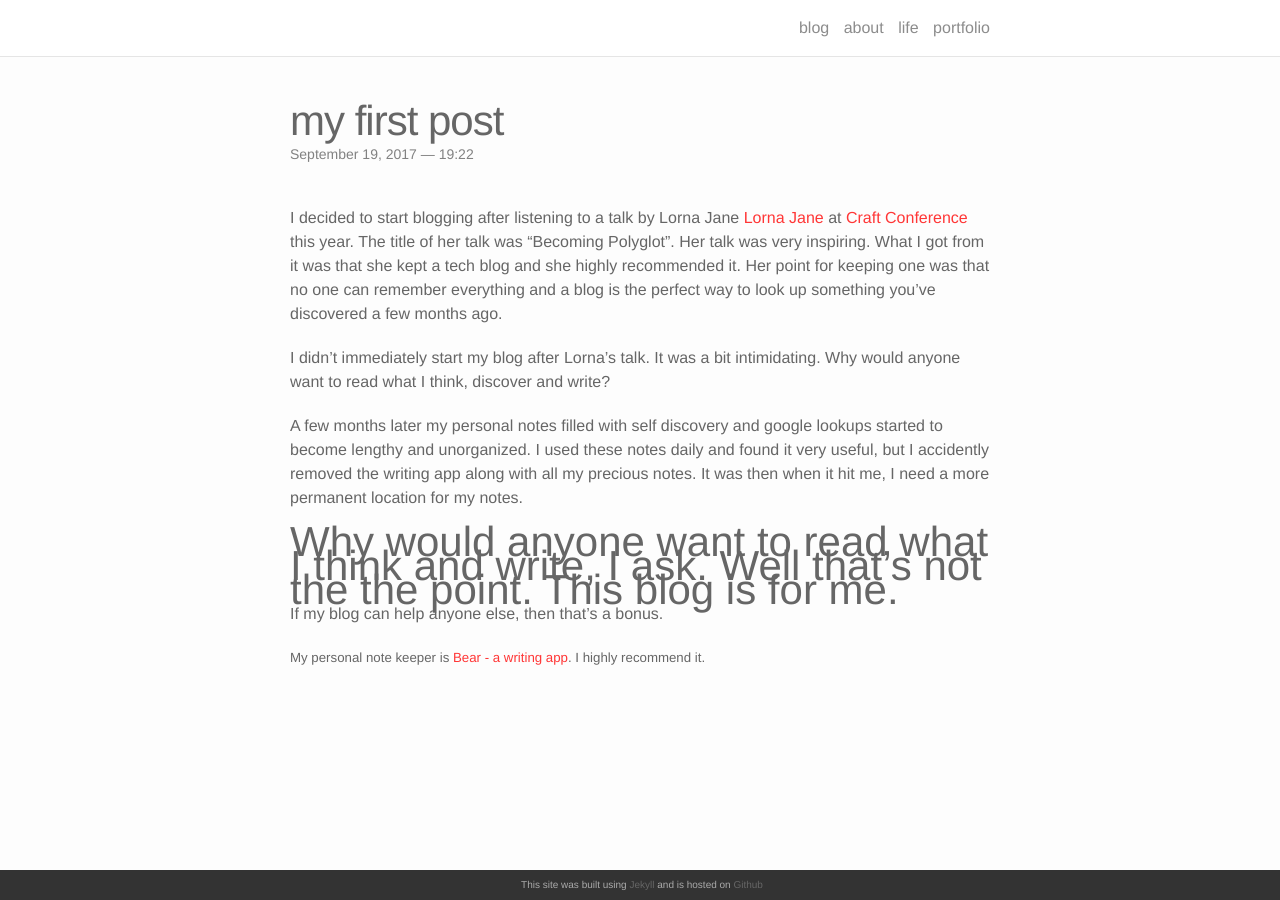
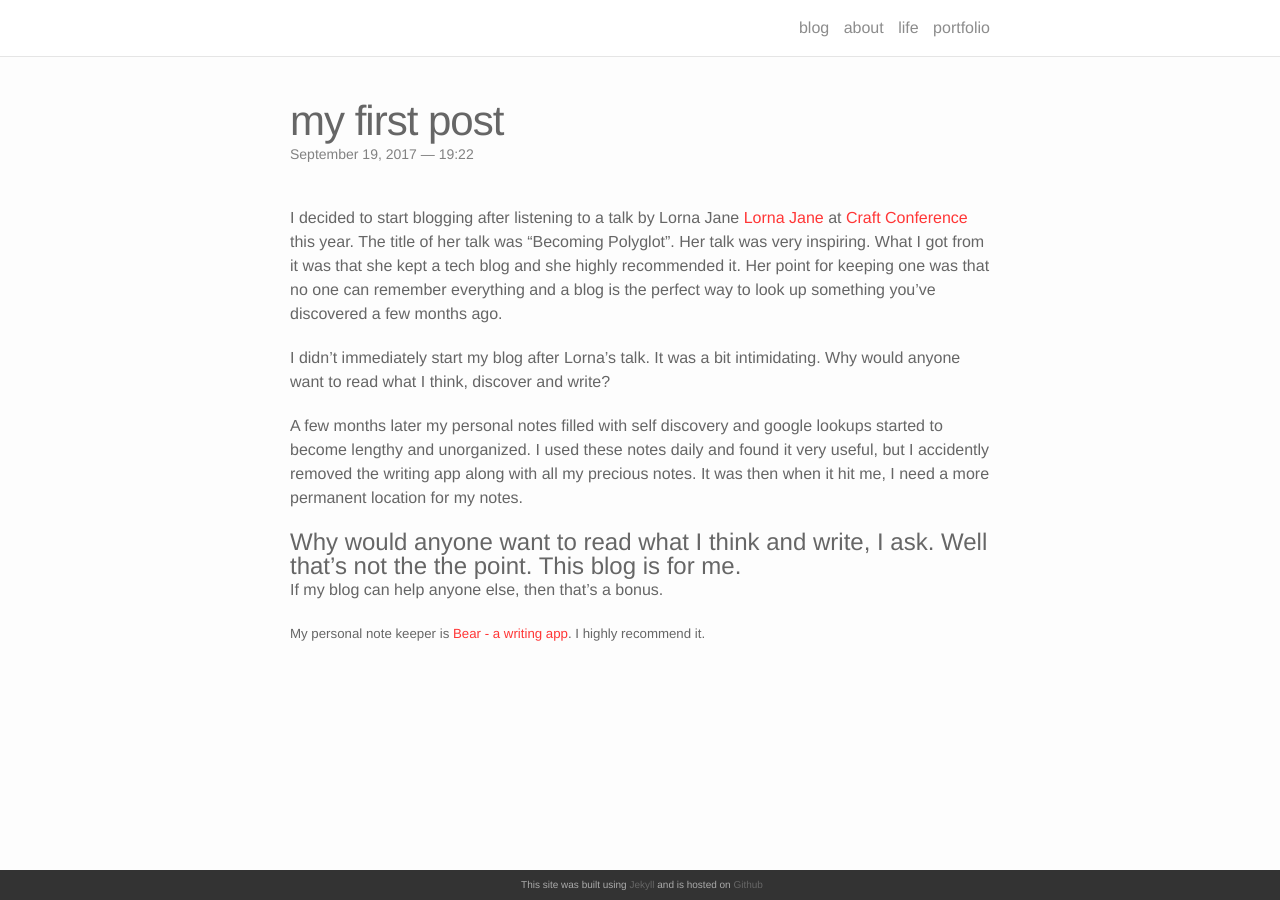
Before and after one commit to annelledejager/blog, a Jekyll site: the page built from _posts/2017-09-19-whyblog.markdown, in a window 1280 px wide. Built offline with Jekyll 4.4.1, drawn with Linux system fonts in a browser that asks for light colours; nearby versions of some CDN libraries; comment, search, counter and statistics services are not loaded.

Commit message:
Revert text size

```diff
--- a/_posts/2017-09-19-whyblog.markdown
+++ b/_posts/2017-09-19-whyblog.markdown
@@ -11,7 +11,7 @@ I didn't immediately start my blog after Lorna's talk. It was a bit intimidating
 
 A few months later my personal notes filled with self discovery and google lookups started to become lengthy and unorganized. I used these notes daily and found it very useful, but I accidently removed the writing app along with all my precious notes. It was then when it hit me, I need a more permanent location for my notes.
 
-## Why would anyone want to read what I think and write, I ask. Well that's not the the point. This blog is for me.
+# Why would anyone want to read what I think and write, I ask. Well that's not the the point. This blog is for me.
 
 
 If my blog can help anyone else, then that's a bonus.
```
